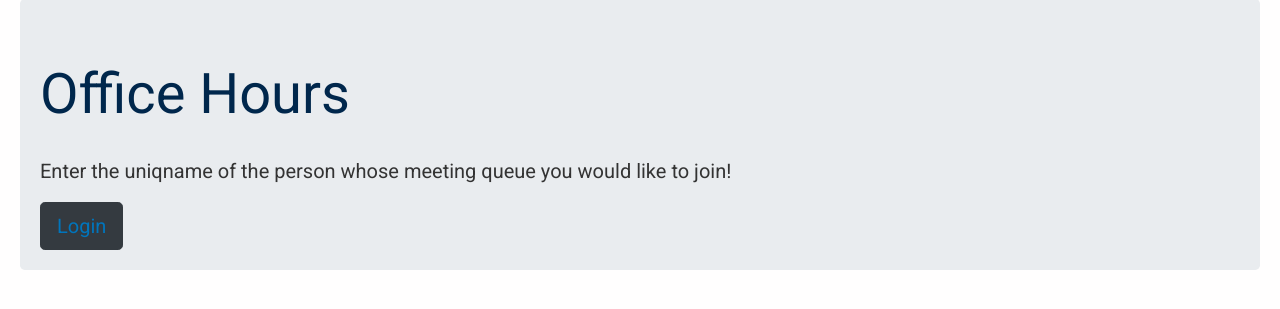
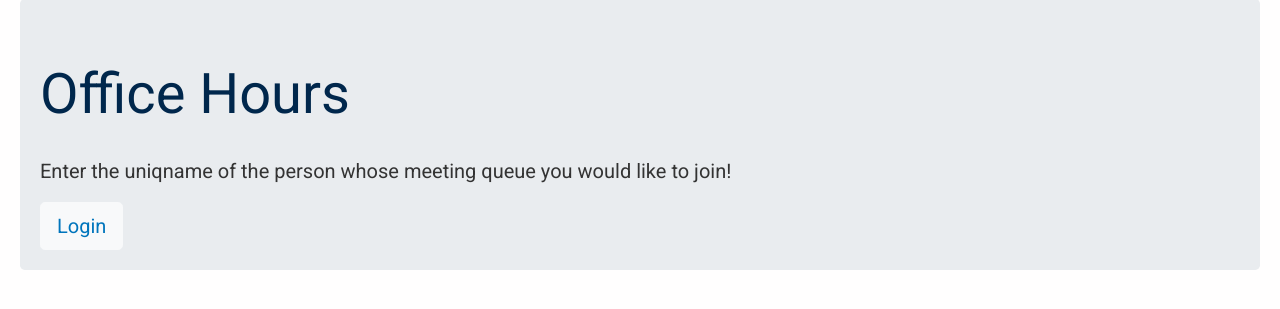
Before and after one commit to SI504/office-hours-app, a Django app: page / in a window 1280 px wide. Shown: the part 185-494 px from the top of the page. Run offline with Django 3.2, Linux system fonts and the light colour scheme; some libraries are stand-ins or nearby versions.

Commit message:
Fix style on Login button

```diff
--- a/src/bluejeans_queue/templates/bluejeans_queue/index.html
+++ b/src/bluejeans_queue/templates/bluejeans_queue/index.html
@@ -6,7 +6,7 @@
   <h1 class="display-4">Office Hours</h1>
   <p class="lead">Enter the uniqname of the person whose meeting queue you would like to join!</p>
   {% if not request.user.is_authenticated and not netdash_modules %}
-  <a href="{% url 'oidc_authentication_init' %}" class="btn btn-dark btn-lg">Login</a>
+  <a href="{% url 'oidc_authentication_init' %}" class="btn btn-light btn-lg">Login</a>
   {% else %}
   {% include "bluejeans_queue/includes/search.html" %}
   <hr/>
```
